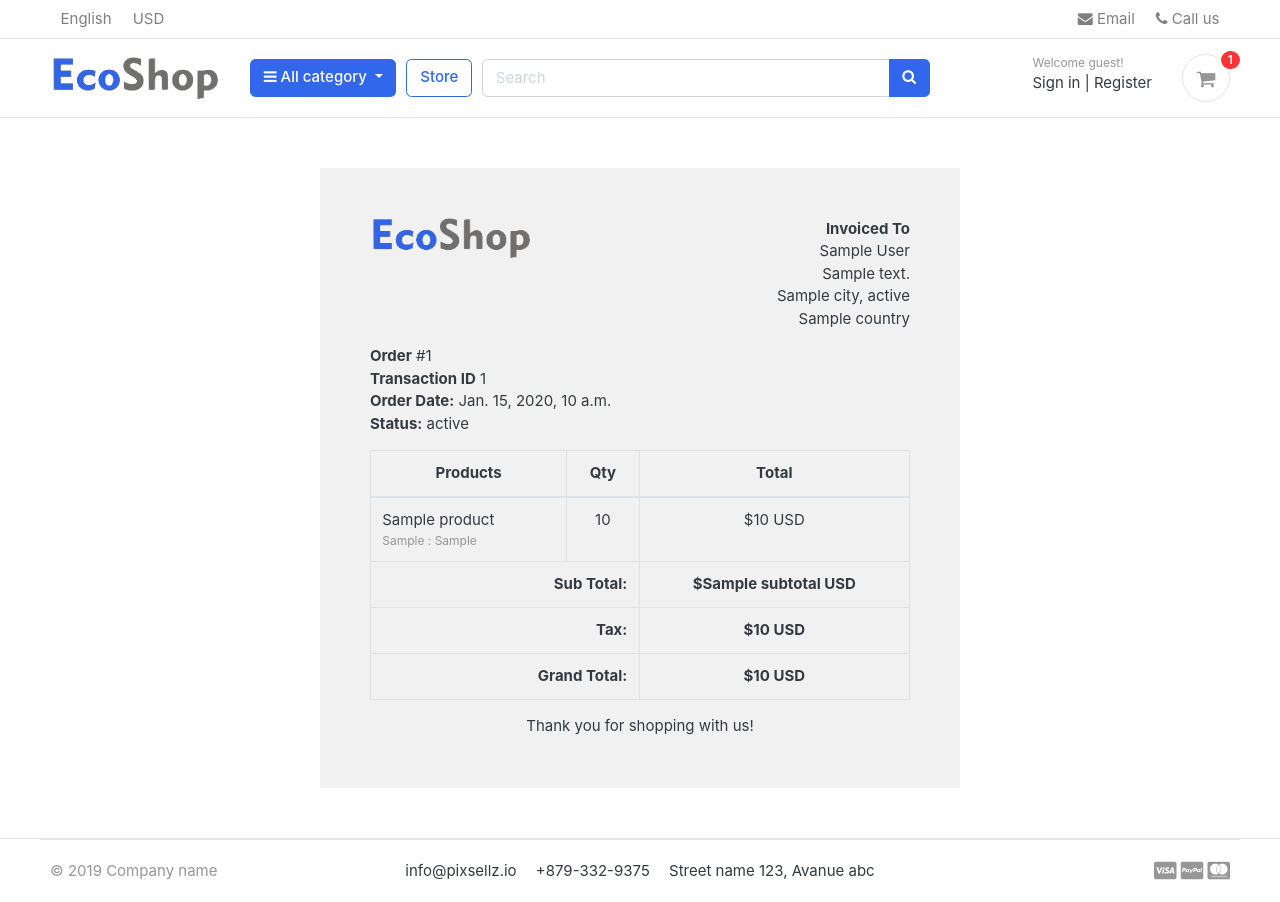
After one commit to Kodekloner/Portfolio-Project-EcoShop, a Django app: template templates/accounts/order_detail.html in a window 1280 px wide. The commit adds this page. Run offline with Django 3.2, Linux system fonts and the light colour scheme; the template is opened without the code that fills it: most values are stand-ins (such as "Sample title", 1, 10 or a date in 2020); some libraries are stand-ins or nearby versions; some web fonts are replaced.

Commit message:
Order Detail Page

```diff
--- a/accounts/urls.py
+++ b/accounts/urls.py
@@ -16,4 +16,7 @@ urlpatterns = [
     path('my_orders/', views.my_orders, name='my_orders'),
     path('edit_profile/', views.edit_profile, name='edit_profile'),
     path('change_password/', views.change_password, name='change_password'),
+    path('order_detail/<int:order_id>/', views.order_detail, name='order_detail'),
+
+
 ]
--- /dev/null
+++ b/templates/accounts/order_detail.html
@@ -0,0 +1,108 @@
+{% extends 'base.html' %}
+{% load static %}
+
+{% block content %}
+
+
+<div class="container" style="margin: 0 auto;width: 50%;padding: 50px;background: #f1f1f1;margin-top: 50px;margin-bottom: 50px;">
+    <div class="row invoice row-printable">
+        <div class="col-md-12">
+            <!-- col-lg-12 start here -->
+            <div class="panel panel-default plain" id="dash_0">
+                <!-- Start .panel -->
+                <div class="panel-body p30">
+                    <div class="row">
+                        <!-- Start .row -->
+                        <div class="col-lg-6">
+                            <!-- col-lg-6 start here -->
+                            <div class="invoice-logo"><img src="{% static '/images/logo.png' %}" alt="Invoice logo" style="max-height: 40px;"></div>
+                        </div>
+                        <!-- col-lg-6 end here -->
+                        <div class="col-lg-6">
+                            <!-- col-lg-6 start here -->
+                            <div class="invoice-from">
+                                <ul class="list-unstyled text-right">
+                                    <li><strong>Invoiced To</strong></li>
+                                    <li>{{order.full_name}}</li>
+                                    <li>{{order.full_address}}</li>
+                                    <li>{{order.city}}, {{order.state}}</li>
+                                    <li>{{order.country}}</li>
+                                </ul>
+                            </div>
+                        </div>
+                        <!-- col-lg-6 end here -->
+                        <div class="col-lg-12">
+                            <!-- col-lg-12 start here -->
+                            <div class="invoice-details mt25">
+                                <div class="well">
+                                    <ul class="list-unstyled mb0">
+                                        <li><strong>Order</strong> #{{order.order_number}}</li>
+                                        <li><strong>Transaction ID</strong> {{order.payment.payment_id}}</li>
+                                        <li><strong>Order Date:</strong> {{order.created_at}}</li>
+                                        <li><strong>Status:</strong> {{order.payment.status}}</li>
+                                    </ul>
+                                </div>
+                            </div>
+
+                            <div class="invoice-items">
+                                <div class="table-responsive" style="overflow: hidden; outline: none;" tabindex="0">
+                                    <table class="table table-bordered">
+                                        <thead>
+                                            <tr>
+                                                <th class="per70 text-center">Products</th>
+                                                <th class="per5 text-center">Qty</th>
+                                                <th class="per25 text-center">Total</th>
+                                            </tr>
+                                        </thead>
+                                        <tbody>
+                                          {% for item in order_detail %}
+                                            <tr>
+                                                <td>{{item.product.product_name}}
+                                                  <p class="text-muted small">
+                                          					{% if item.variations.all %}
+                                          						{% for i in item.variations.all %}
+                                          							{{ i.variation_category | capfirst }} : {{ i.variation_value | capfirst }} <br>
+                                          						{% endfor %}
+                                          					{% endif %}
+                                          				</p>
+                                                </td>
+                                                <td class="text-center">{{item.quantity}}</td>
+                                                <td class="text-center">${{item.product_price}} USD</td>
+                                            </tr>
+                                          {% endfor %}
+                                        </tbody>
+                                        <tfoot>
+                                            <tr>
+                                                <th colspan="2" class="text-right">Sub Total:</th>
+                                                <th class="text-center">${{subtotal}} USD</th>
+                                            </tr>
+                                            <tr>
+                                                <th colspan="2" class="text-right">Tax:</th>
+                                                <th class="text-center">${{order.tax}} USD</th>
+                                            </tr>
+
+                                            <tr>
+                                                <th colspan="2" class="text-right">Grand Total:</th>
+                                                <th class="text-center">${{order.order_total}} USD</th>
+                                            </tr>
+                                        </tfoot>
+                                    </table>
+                                </div>
+                            </div>
+                            <div class="invoice-footer mt25">
+                                <p class="text-center">Thank you for shopping with us!</p>
+                            </div>
+                        </div>
+                        <!-- col-lg-12 end here -->
+                    </div>
+                    <!-- End .row -->
+                </div>
+            </div>
+            <!-- End .panel -->
+        </div>
+        <!-- col-lg-12 end here -->
+    </div>
+    </div>
+
+
+{% endblock %}
--- a/templates/base.html
+++ b/templates/base.html
@@ -33,9 +33,6 @@
 <script src="https://ajax.googleapis.com/ajax/libs/jquery/3.5.1/jquery.min.js"></script>
 <script src="{% static 'js/jquery-3.3.1.min.js' %}" type="text/javascript"></script>
 
-<!-- stripe Script -->
-<!-- <script src="https://js.stripe.com/v3/"></script> -->
-
 <script type="text/javascript">
 /// some script
 
```
Also changed, not shown: accounts/views.py (+16 -0 lines), static/css/custom.css (added, +67 -0 lines).
